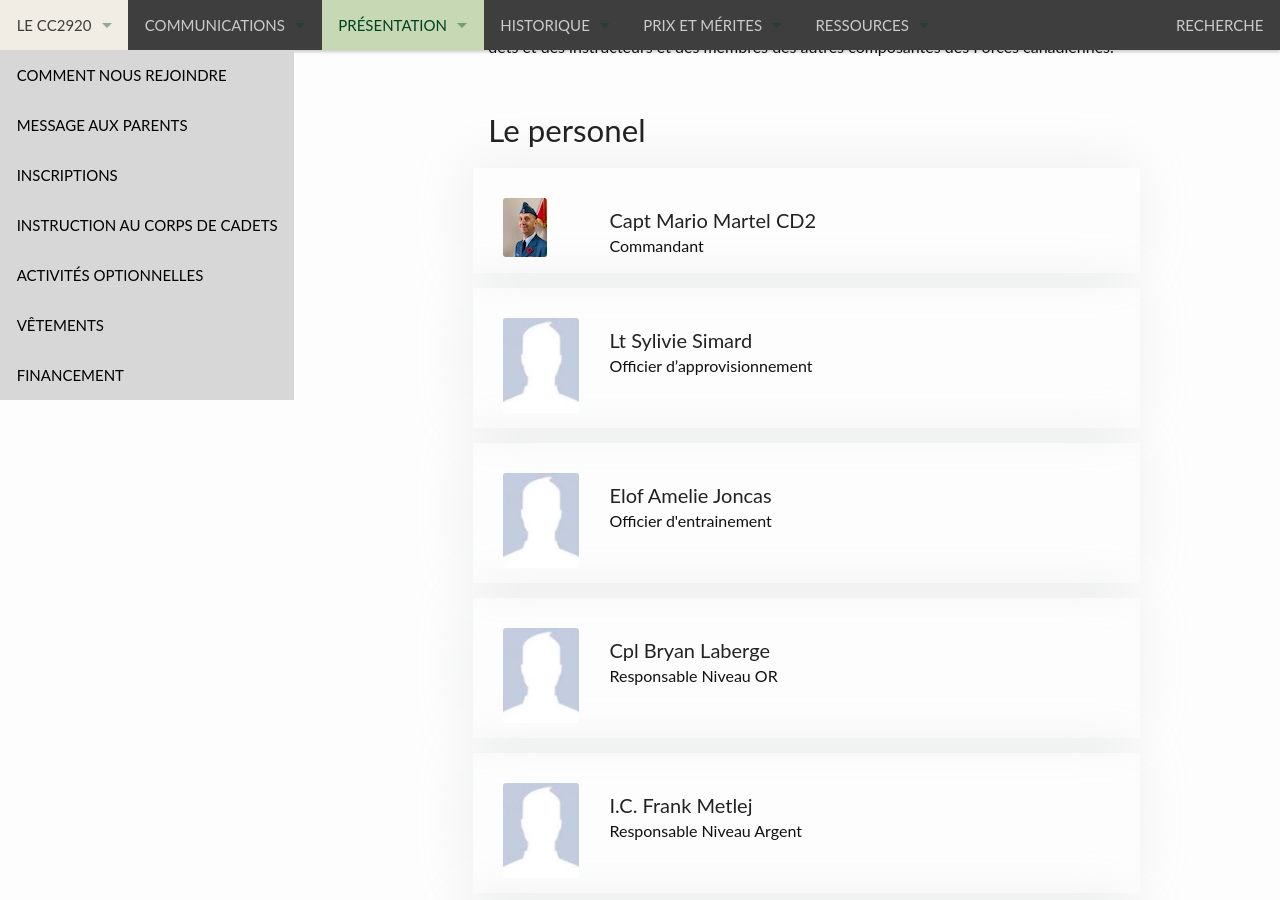
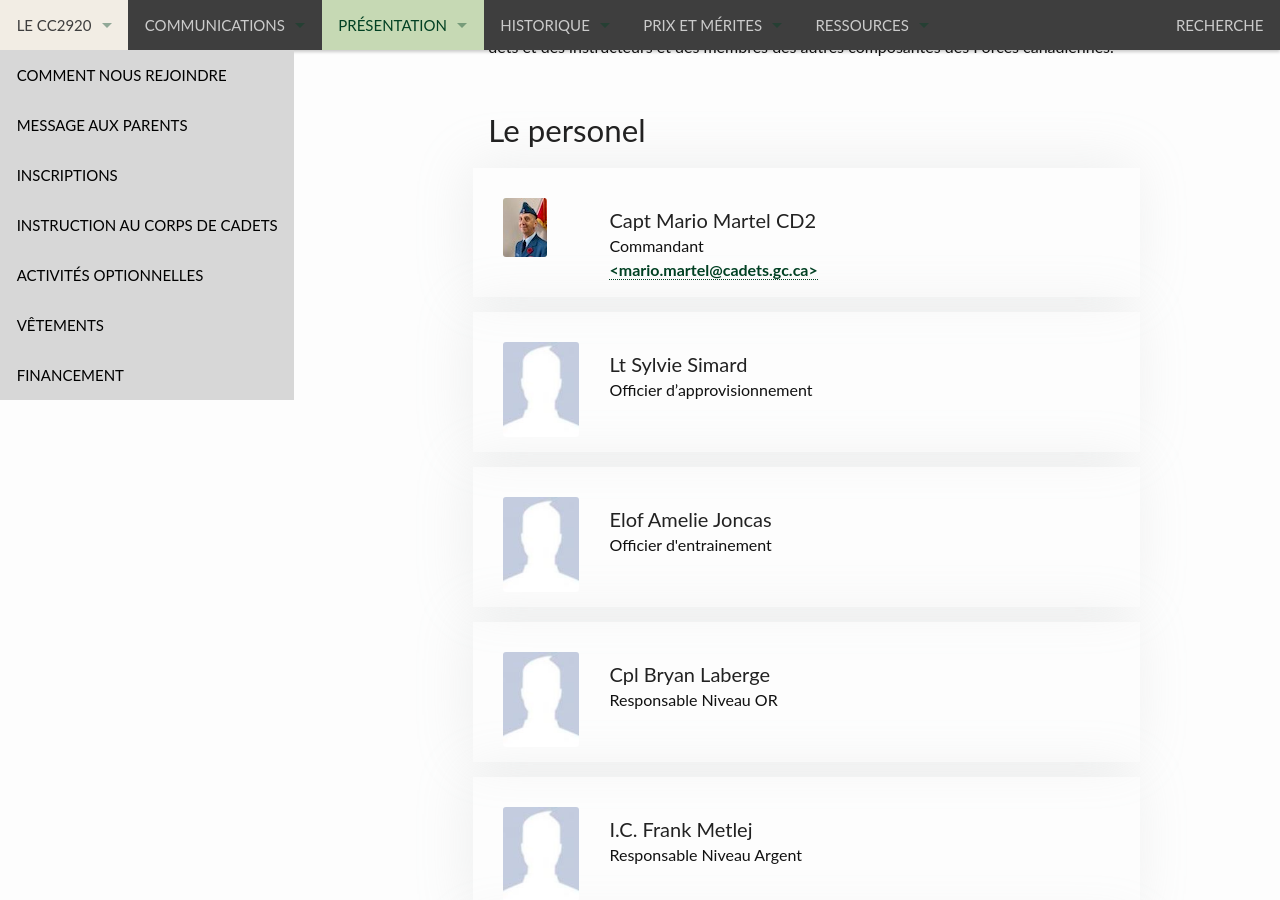
Before and after one commit to CC2920/web, a Jekyll site: the page built from _presentation/personnel.md, in a window 1280 px wide and 900 px high, scrolled down 632 px. Built offline with Jekyll 4.4.1, drawn with Linux system fonts in a browser that asks for light colours.

Commit message:
Update personnel.md

```diff
--- a/_presentation/personnel.md
+++ b/_presentation/personnel.md
@@ -6,11 +6,11 @@ le-personnel:
     picture: /docs/personnel/Martel.M.jpg
     name: Capt Mario Martel CD2
     title: Commandant
-    email:
+    email: <mario.martel@cadets.gc.ca>
 
   - personnel:
     picture:
-    name: Lt Sylivie Simard
+    name: Lt Sylvie Simard
     title: Officier d’approvisionnement
     email:
 
```
